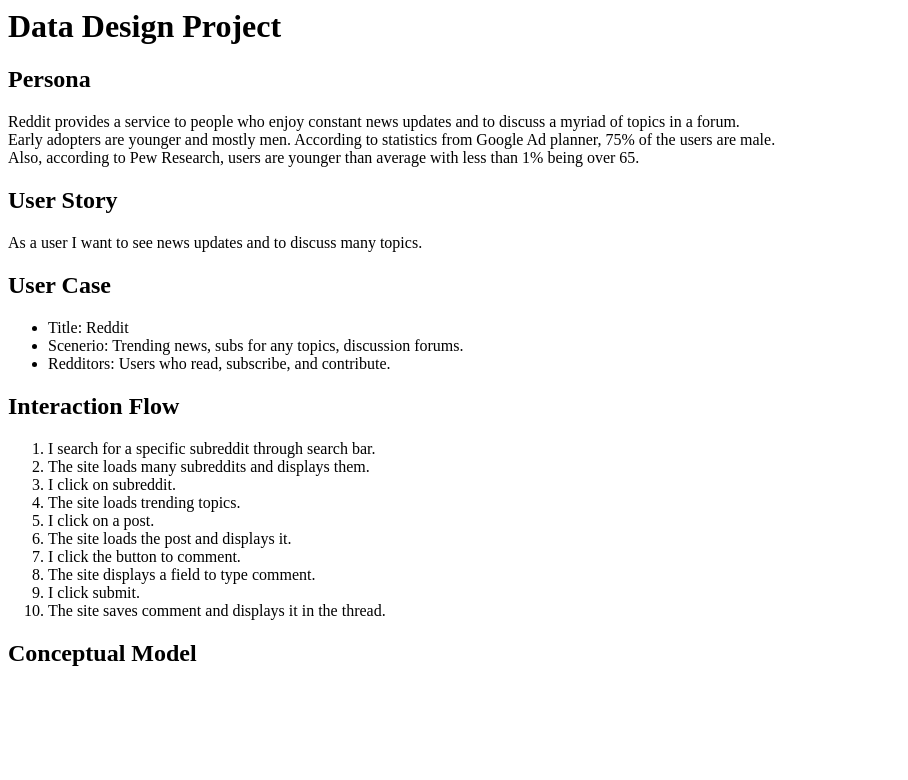
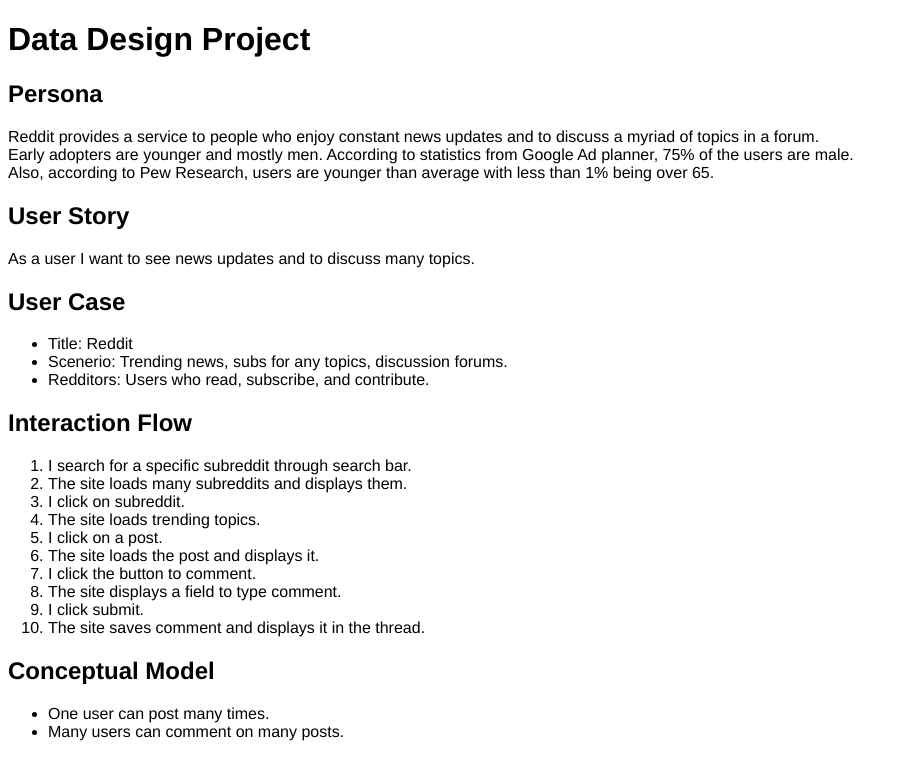
Before and after one commit to mromero1989/data-design, a PHP site: page / in a window 1280 px wide. Shown: the top 780 px of the page, without its empty margins (0-908 px from the left). Run offline with PHP 8.4, Linux system fonts and the light colour scheme.

Commit message:
Added conceptual model + font-family to all text.

```diff
--- a/index.php
+++ b/index.php
@@ -1,7 +1,8 @@
-<!DOCTYPE>
+<!DOCTYPE html>
 <HTML lang="en">
 	<head>
 		<meta charset="utf-8"/>
+		<link type="text/css" href="style.css" rel="stylesheet" />
 		<title>Data Design Project</title>
 	</head>
 	<body>
@@ -35,6 +36,10 @@
 			<li>The site saves comment and displays it in the thread.</li>
 		</ol>
 		<h2>Conceptual Model</h2>
+		<ul>
+			<li>One user can post many times.</li>
+			<li>Many users can comment on many posts.</li>
+		</ul>
 		<p></p>
 	</body>
 </HTML>
--- /dev/null
+++ b/style.css
@@ -0,0 +1,3 @@
+h1, h2, p, ul, ol {
+	font-family: Helvetica;
+}
```
